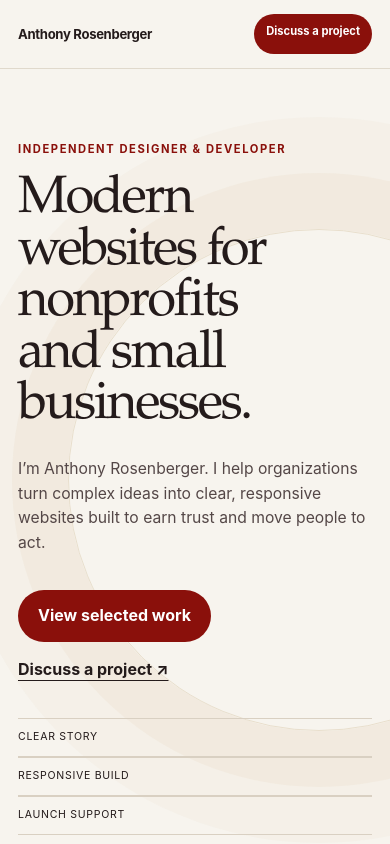
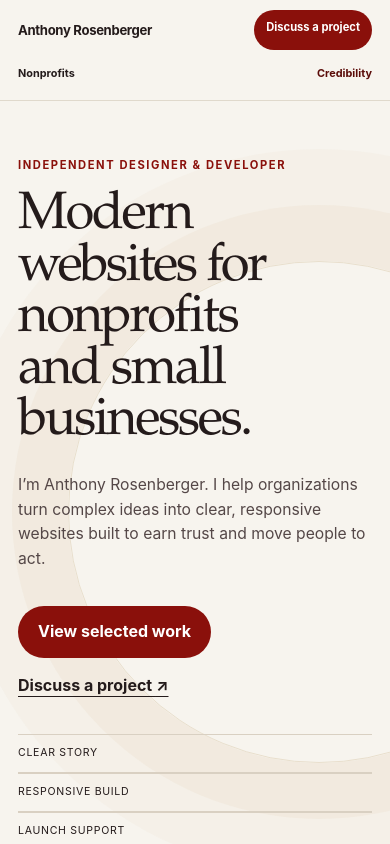
Before and after one commit to anthonysmartflow-art/PORTFOLIO, a Next.js app: page / in a window 390 px wide. Shown: the top 844 px of the page. Built offline with nearby package versions, Linux system fonts and the light colour scheme.

Commit message:
Polish mobile navigation and spacing

```diff
--- a/app/credibility/page.tsx
+++ b/app/credibility/page.tsx
@@ -30,7 +30,7 @@ export default function CredibilityPage() {
         </Link>
         <nav aria-label="Main navigation">
           <Link className="nav-page-link" href="/">Home</Link>
-          <Link href="/#work">Selected work</Link>
+          <Link className="nav-scroll-link" href="/#work">Selected work</Link>
           <a className="nav-cta" href="mailto:anthony.smartflow@gmail.com">
             Discuss a project
           </a>
--- a/app/globals.css
+++ b/app/globals.css
@@ -552,13 +552,47 @@ a:focus-visible {
 }
 
 @media (max-width: 640px) {
+  html { scroll-padding-top: 106px; }
   .section-shell { width: min(100% - 36px, 1180px); }
-  .site-header { min-height: 64px; gap: 10px; padding-inline: 18px; }
-  .wordmark { font-size: 0.82rem; }
-  .site-header nav { gap: 0; }
-  .site-header nav .nav-page-link { margin-right: 12px; font-size: 0.7rem; }
-  .site-header .nav-cta { min-height: 40px; padding: 9px 12px; font-size: 0.7rem; white-space: nowrap; }
-  .hero { gap: 36px; min-height: auto; padding: 72px 18px 70px; }
+  .site-header {
+    display: grid;
+    grid-template-columns: minmax(0, 1fr) auto;
+    grid-template-rows: auto auto;
+    column-gap: 12px;
+    row-gap: 9px;
+    min-height: 0;
+    padding: 10px 18px 11px;
+  }
+  .wordmark { grid-column: 1; grid-row: 1; align-self: center; font-size: 0.82rem; }
+  .site-header nav { display: contents; }
+  .site-header nav a.nav-scroll-link {
+    display: inline-flex;
+    grid-column: 1;
+    grid-row: 2;
+    justify-self: start;
+    min-height: 30px;
+    align-items: center;
+    font-size: 0.68rem;
+  }
+  .site-header nav a.nav-page-link {
+    display: inline-flex;
+    grid-column: 2;
+    grid-row: 2;
+    justify-self: end;
+    min-height: 30px;
+    margin: 0;
+    align-items: center;
+    font-size: 0.68rem;
+  }
+  .site-header .nav-cta {
+    grid-column: 2;
+    grid-row: 1;
+    min-height: 40px;
+    padding: 9px 12px;
+    font-size: 0.7rem;
+    white-space: nowrap;
+  }
+  .hero { gap: 36px; min-height: auto; padding: 56px 18px 70px; }
   .hero::after { left: 18px; right: 18px; bottom: 30px; height: 4px; }
   .hero h1 { font-size: clamp(2.8rem, 13.5vw, 4.35rem); letter-spacing: -0.045em; line-height: 0.98; }
   .hero-intro { margin-top: 24px; font-size: 0.98rem; line-height: 1.58; }
@@ -613,7 +647,7 @@ a:focus-visible {
   .contact-actions .button { width: 100%; }
   .contact-list b { display: block; width: auto; }
   .site-footer { flex-direction: column; padding: 26px 18px; }
-  .credibility-hero { padding-block: 92px 74px; }
+  .credibility-hero { padding-block: 64px 74px; }
   .credibility-hero h1 { font-size: clamp(3rem, 15vw, 4.5rem); line-height: 0.96; }
   .credibility-hero p:last-child { margin-top: 24px; font-size: 0.98rem; }
   .credential-section, .founder-story { padding-block: 70px; }
@@ -635,7 +669,8 @@ a:focus-visible {
   .site-header { padding-inline: 12px; }
   .wordmark { font-size: 0.76rem; }
   .site-header .nav-cta { padding-inline: 10px; font-size: 0.66rem; }
-  .site-header nav .nav-page-link { margin-right: 8px; font-size: 0.66rem; }
+  .site-header nav a.nav-scroll-link,
+  .site-header nav a.nav-page-link { font-size: 0.66rem; }
   .hero { padding-inline: 15px; }
   .hero h1 { font-size: clamp(2.6rem, 13.3vw, 3.15rem); }
   .kicker, .section-label, .project-index { font-size: 0.64rem; }
--- a/app/page.tsx
+++ b/app/page.tsx
@@ -91,7 +91,7 @@ export default function Home() {
           Anthony Rosenberger
         </a>
         <nav aria-label="Main navigation">
-          <a href="#nonprofits">Nonprofits</a>
+          <a className="nav-scroll-link" href="#nonprofits">Nonprofits</a>
           <a className="nav-page-link" href="/credibility">Credibility</a>
           <a className="nav-cta" href="mailto:anthony.smartflow@gmail.com">Discuss a project</a>
         </nav>
```
